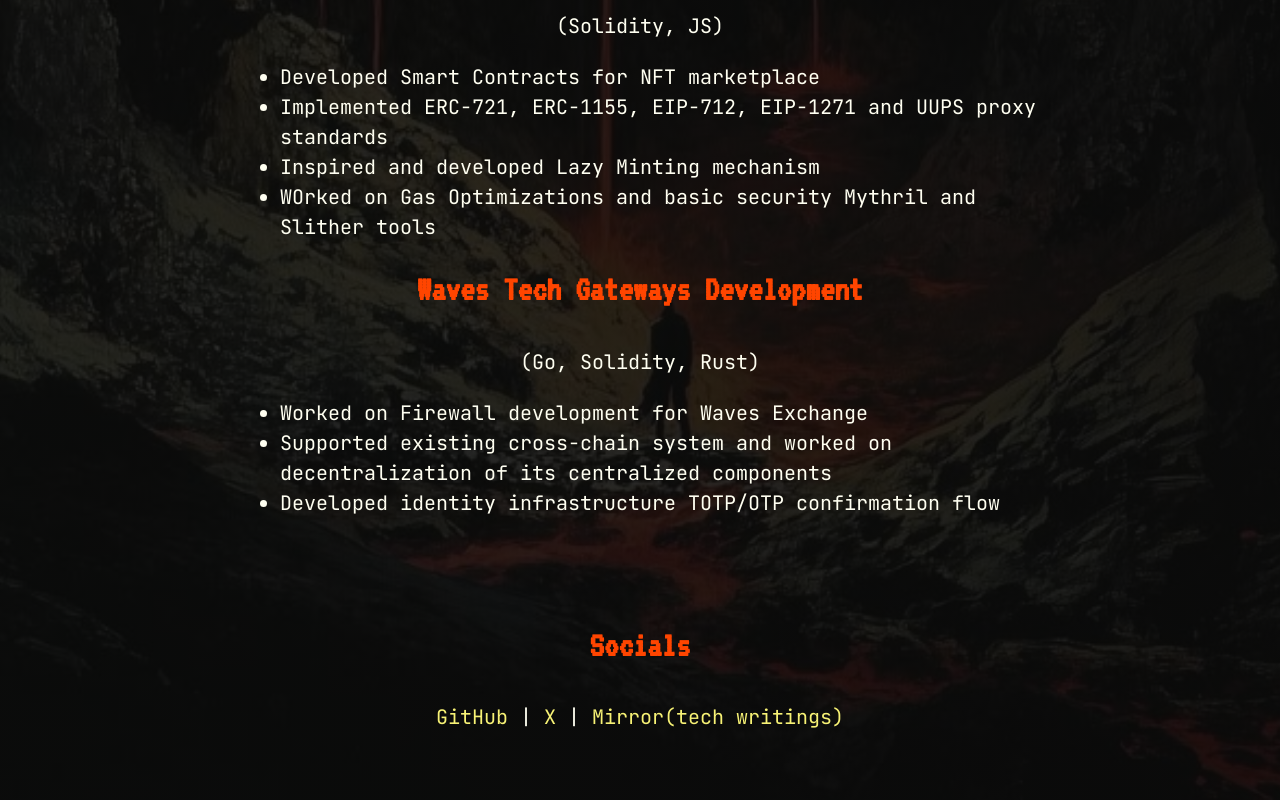
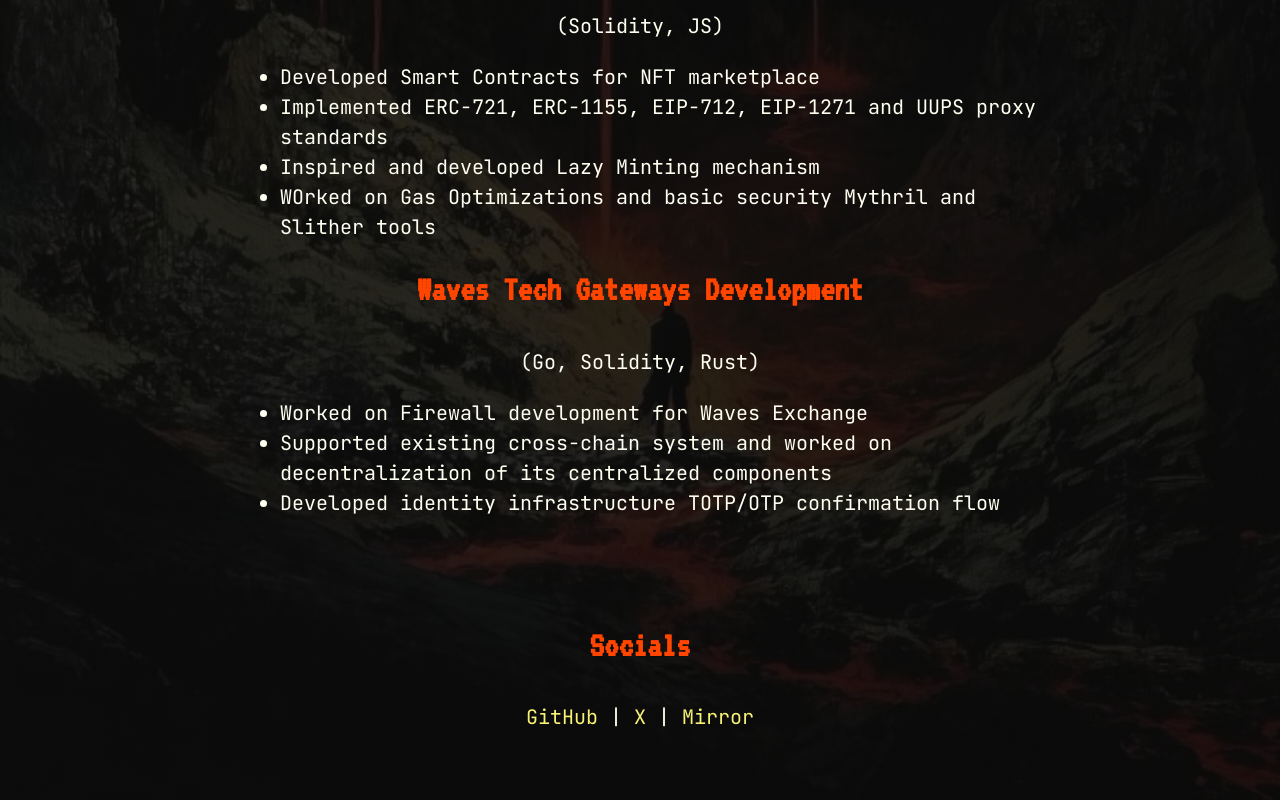
Before and after one commit to 4rgon4ut/hub, a plain HTML site: page index.html in a window 1280 px wide. Shown: the part 2054-2854 px from the top of the page. Drawn offline with Linux system fonts and the light colour scheme.

Commit message:
revert mirror desc

```diff
--- a/index.html
+++ b/index.html
@@ -213,7 +213,7 @@
         <p>
             <a href="https://github.com/4rgon4ut" target="_blank">GitHub</a> |
             <a href="https://x.com/4rgon4ut_" target="_blank">X</a> |
-            <a href="https://mirror.xyz/0xB73C13Ac3bcD7361B1651CfA39606f216863c8eb" target="_blank">Mirror(tech writings)</a>
+            <a href="https://mirror.xyz/0xB73C13Ac3bcD7361B1651CfA39606f216863c8eb" target="_blank">Mirror</a>
         </p>
     </div>
 
```
